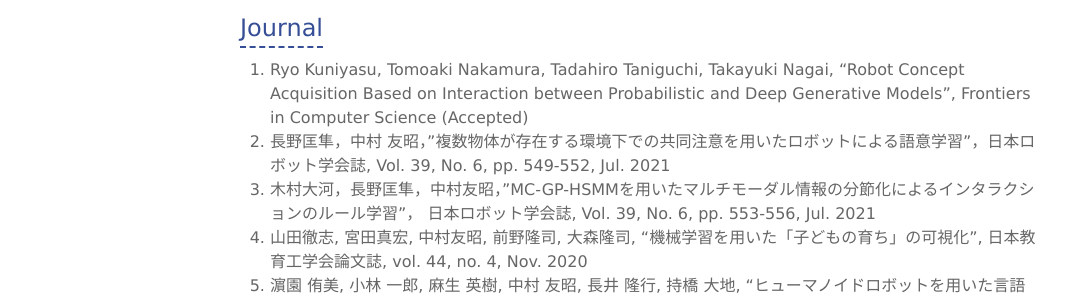
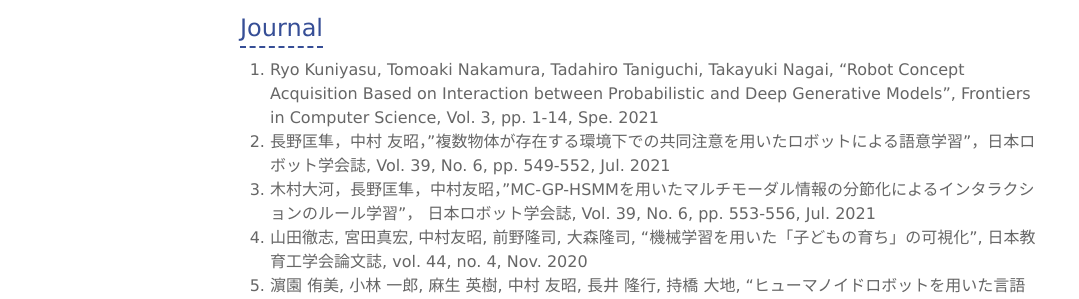
Before and after one commit to naka-lab/naka-lab.github.io, a Jekyll site: the page built from subpages/pub.md, in a window 1280 px wide and 900 px high, scrolled down 623 px. Shown: the part 200-499 px from the top of the window, without its empty margins (0-1079 px from the left). Built offline with Jekyll 4.4.1, drawn with Linux system fonts in a browser that asks for light colours.

Commit message:
Update pub.md

```diff
--- a/subpages/pub.md
+++ b/subpages/pub.md
@@ -15,7 +15,7 @@ layout: default
 
 
 ## Journal
-1. Ryo Kuniyasu, Tomoaki Nakamura, Tadahiro Taniguchi, Takayuki Nagai, "Robot Concept Acquisition Based on Interaction between Probabilistic and Deep Generative Models", Frontiers in Computer Science (Accepted)
+1. Ryo Kuniyasu, Tomoaki Nakamura, Tadahiro Taniguchi, Takayuki Nagai, "Robot Concept Acquisition Based on Interaction between Probabilistic and Deep Generative Models", Frontiers in Computer Science, Vol. 3, pp. 1-14, Spe. 2021
 1. 長野匡隼，中村 友昭，"複数物体が存在する環境下での共同注意を用いたロボットによる語意学習"，日本ロボット学会誌, Vol. 39, No. 6, pp. 549-552, Jul. 2021
 1. 木村大河，長野匡隼，中村友昭，"MC-GP-HSMMを用いたマルチモーダル情報の分節化によるインタラクションのルール学習"， 日本ロボット学会誌, Vol. 39, No. 6, pp. 553-556, Jul. 2021
 1. 山田徹志, 宮田真宏, 中村友昭, 前野隆司, 大森隆司, "機械学習を用いた「子どもの育ち」の可視化", 日本教育工学会論文誌, vol. 44, no. 4, Nov. 2020
```
